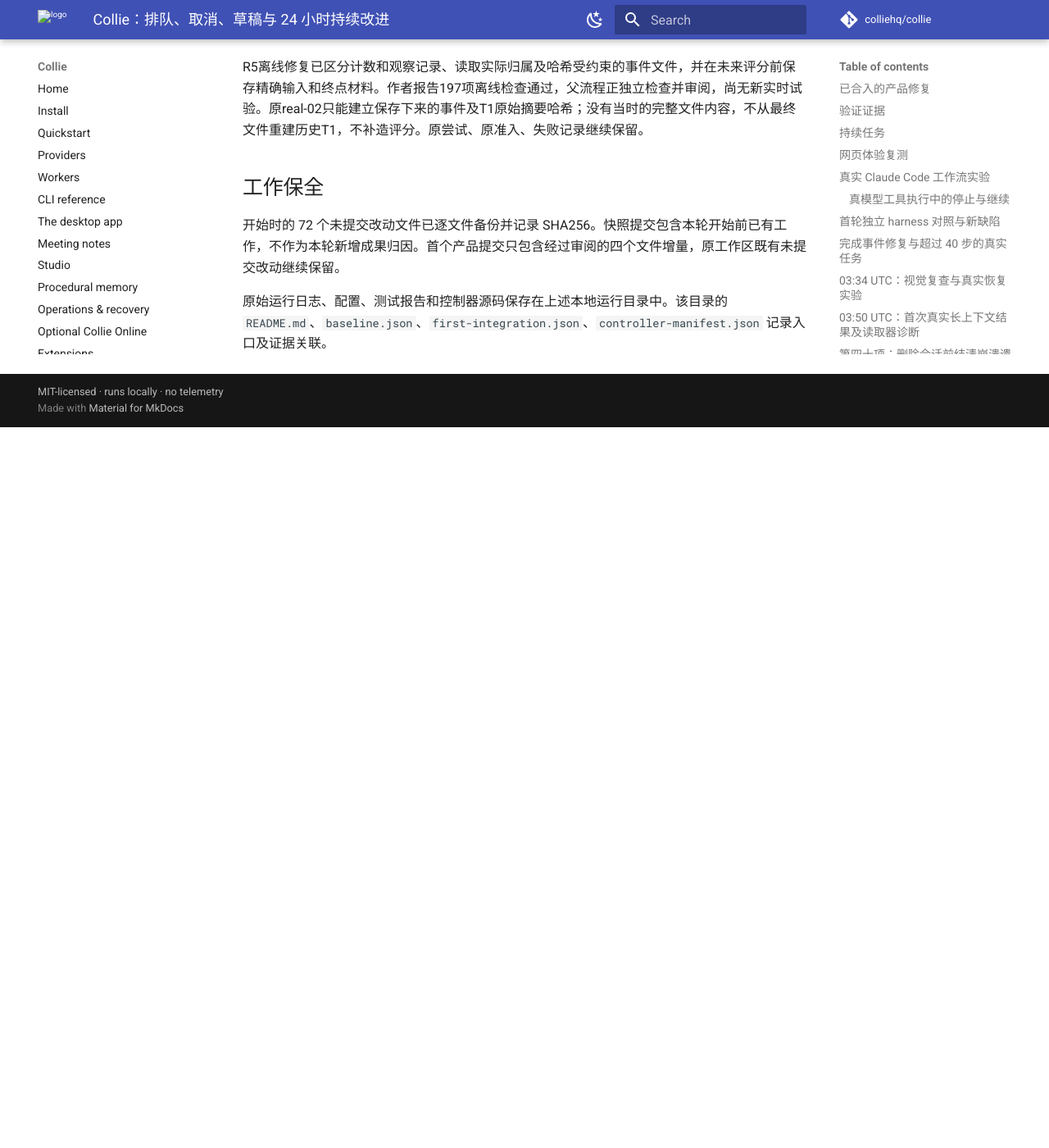
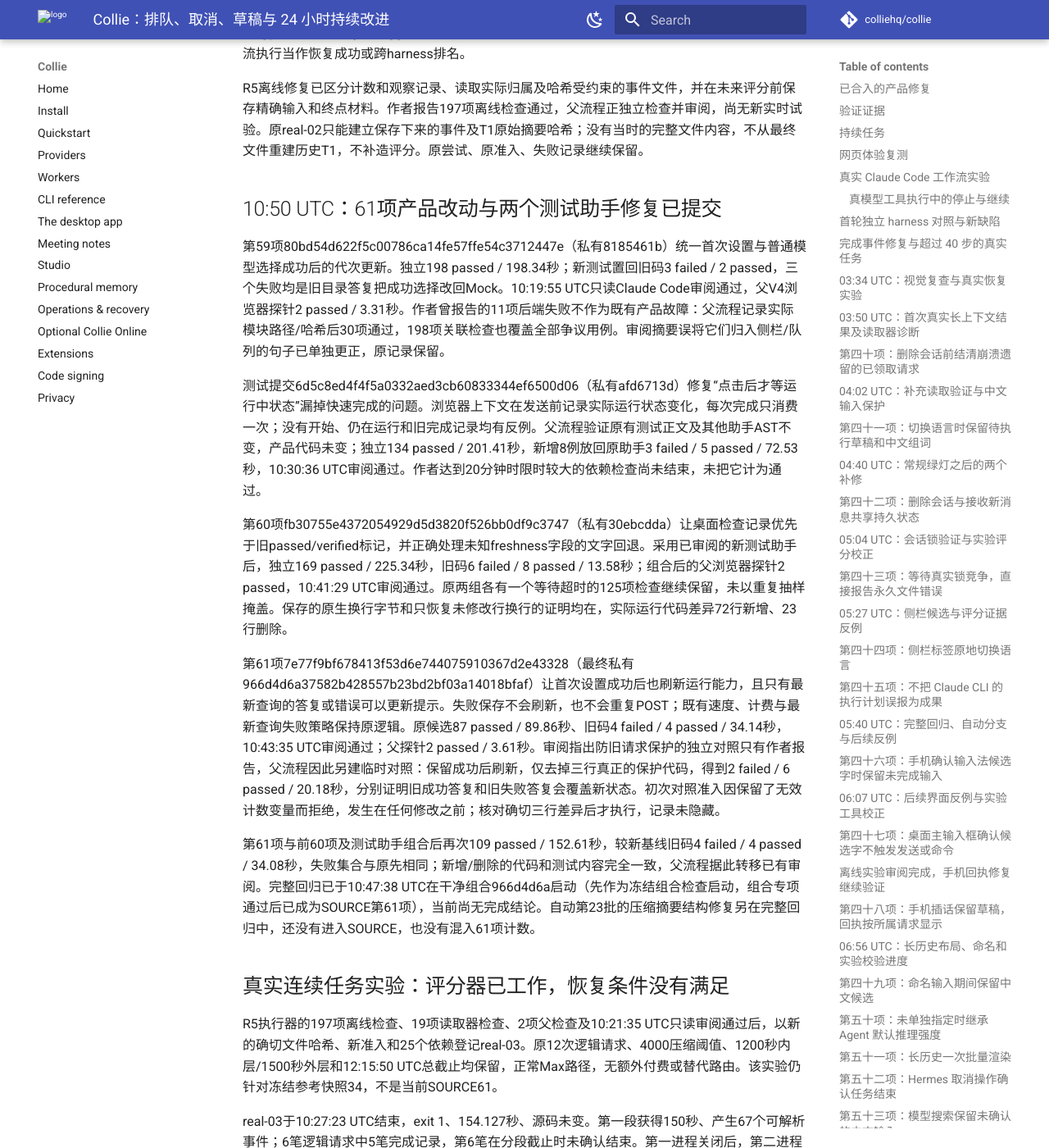
Before and after one commit to colliehq/collie, an MkDocs documentation site: the page built from docs/product-evolution-2026-09-13.md, in a window 1280 px wide and 1400 px high, scrolled down 48387 px. Shown: the whole window at 82% size. Built offline with MkDocs 1.6.1 and Material for MkDocs 9.7.7, drawn with Linux system fonts in a browser that asks for light colours; comment, search, counter and statistics services are not loaded; before the commit the page ends 48908 px from its top, so only the background shows below that; some of the changed text lies outside the part shown.

Commit message:
docs: record accepted UI fixes and measured continuity trial limits

```diff
--- a/docs/product-evolution-2026-09-13.md
+++ b/docs/product-evolution-2026-09-13.md
@@ -2,7 +2,7 @@
 
 本轮从 2026-09-13 05:15 PDT 开始，后台任务截止于 2026-09-14 05:15 PDT。
 
-五十八项产品改动已本地提交，另有侧栏测试时钟修复。最新一项修复模型目录异步返回覆盖已选模型、目录变化后按旧行号选择和弹窗旧焦点回调的问题。首次模型设置的同类竞态、桌面检查状态优先级及快速任务测试助手仍在独立验收。最近完成的完整回归覆盖前五十三项与时钟夹具：4387 passed / 20 skipped；全部58项组合另有80项专项通过，不能替代新版本完整回归。真实连续任务实验已执行两段工作流，但随后评分执行器崩溃，没有评分结论；离线修复待独立审阅。
+六十一项产品改动已本地提交，另有侧栏测试时钟与快速任务测试助手修复。最新改动让首次设置的模型和运行能力提示保持一致，防止旧答复覆盖新选择；桌面检查状态优先采用实际记录，超时不会被旧“通过”标记改绿。全部61项干净组合966d4d6a已开始完整回归，尚待结果。此前最近完成的完整回归覆盖前五十三项与时钟夹具：4387 passed / 20 skipped。真实连续任务实验已保存一次实际评分：更正效果通过，整体完成、交付、恢复和继续仍未验证；它因实验自身150秒分段时限及未确认请求保护而止步，不能据此声称当前产品恢复失败或跨harness排名。
 
 ## 已合入的产品修复
 
@@ -686,6 +686,28 @@ real-01于09:29:53 UTC结束，外层2.015秒、exit 1、源码未变。CLI --ve
 
 R5离线修复已区分计数和观察记录、读取实际归属及哈希受约束的事件文件，并在未来评分前保存精确输入和终点材料。作者报告197项离线检查通过，父流程正独立检查并审阅，尚无新实时试验。原real-02只能建立保存下来的事件及T1原始摘要哈希；没有当时的完整文件内容，不从最终文件重建历史T1，不补造评分。原尝试、原准入、失败记录继续保留。
 
+## 10:50 UTC：61项产品改动与两个测试助手修复已提交
+
+第59项80bd54d622f5c00786ca14fe57ffe54c3712447e（私有8185461b）统一首次设置与普通模型选择成功后的代次更新。独立198 passed / 198.34秒；新测试置回旧码3 failed / 2 passed，三个失败均是旧目录答复把成功选择改回Mock。10:19:55 UTC只读Claude Code审阅通过，父V4浏览器探针2 passed / 3.31秒。作者曾报告的11项后端失败不作为既有产品故障：父流程记录实际模块路径/哈希后30项通过，198项关联检查也覆盖全部争议用例。审阅摘要误将它们归入侧栏/队列的句子已单独更正，原记录保留。
+
+测试提交6d5c8ed4f4f5a0332aed3cb60833344ef6500d06（私有afd6713d）修复“点击后才等运行中状态”漏掉快速完成的问题。浏览器上下文在发送前记录实际运行状态变化，每次完成只消费一次；没有开始、仍在运行和旧完成记录均有反例。父流程验证原有测试正文及其他助手AST不变，产品代码未变；独立134 passed / 201.41秒，新增8例放回原助手3 failed / 5 passed / 72.53秒，10:30:36 UTC审阅通过。作者达到20分钟时限时较大的依赖检查尚未结束，未把它计为通过。
+
+第60项fb30755e4372054929d5d3820f526bb0df9c3747（私有30ebcdda）让桌面检查记录优先于旧passed/verified标记，并正确处理未知freshness字段的文字回退。采用已审阅的新测试助手后，独立169 passed / 225.34秒，旧码6 failed / 8 passed / 13.58秒；组合后的父浏览器探针2 passed，10:41:29 UTC审阅通过。原两组各有一个等待超时的125项检查继续保留，未以重复抽样掩盖。保存的原生换行字节和只恢复未修改行换行的证明均在，实际运行代码差异72行新增、23行删除。
+
+第61项7e77f9bf678413f53d6e744075910367d2e43328（最终私有966d4d6a37582b428557b23bd2bf03a14018bfaf）让首次设置成功后也刷新运行能力，且只有最新查询的答复或错误可以更新提示。失败保存不会刷新，也不会重复POST；既有速度、计费与最新查询失败策略保持原逻辑。原候选87 passed / 89.86秒、旧码4 failed / 4 passed / 34.14秒，10:43:35 UTC审阅通过；父探针2 passed / 3.61秒。审阅指出防旧请求保护的独立对照只有作者报告，父流程因此另建临时对照：保留成功后刷新，仅去掉三行真正的保护代码，得到2 failed / 6 passed / 20.18秒，分别证明旧成功答复和旧失败答复会覆盖新状态。初次对照准入因保留了无效计数变量而拒绝，发生在任何修改之前；核对确切三行差异后才执行，记录未隐藏。
+
+第61项与前60项及测试助手组合后再次109 passed / 152.61秒，较新基线旧码4 failed / 4 passed / 34.08秒，失败集合与原先相同；新增/删除的代码和测试内容完全一致，父流程据此转移已有审阅。完整回归已于10:47:38 UTC在干净组合966d4d6a启动（先作为冻结组合检查启动，组合专项通过后已成为SOURCE第61项），当前尚无完成结论。自动第23批的压缩摘要结构修复另在完整回归中，还没有进入SOURCE，也没有混入61项计数。
+
+## 真实连续任务实验：评分器已工作，恢复条件没有满足
+
+R5执行器的197项离线检查、19项读取器检查、2项父检查及10:21:35 UTC只读审阅通过后，以新的确切文件哈希、新准入和25个依赖登记real-03。原12次逻辑请求、4000压缩阈值、1200秒内层/1500秒外层和12:15:50 UTC总截止均保留，正常Max路径，无额外付费或替代路由。该实验仍针对冻结参考快照34，不是当前SOURCE61。
+
+real-03于10:27:23 UTC结束，exit 1、154.127秒、源码未变。第一段获得150秒、产生67个可解析事件；6笔逻辑请求中5笔完成记录，第6笔在分段截止时未确认结束。第一进程关闭后，第二进程按既有额度账本规则拒绝启动；两棵进程树均已终止，没有第二段SSE。它不是“两个工作流都完成”。物理HTTP次数、远端第6笔是否完成及实际费用均未知。
+
+这次kernel-inputs.json和grading.json均成功保存，19份最终材料已冻结。内核结果：更正效果PASS（玩具摘要文件与预登记期望字节匹配）；任务完成、检查点恢复、更正交付、持久继续均UNVERIFIED。其他产物的依据为UNDETERMINED，具体原因是第52条用户指令不在冻结评分语法中。更正效果通过不等于能够证明交付，也不是整体成功。此前real-02执行两段但评分器TypeError，以及更早real-01只做CLI版本检查即拒绝的样本，都保持原记录。
+
+Claude Code另做只读源码审计，父流程用未修改的v9_ledger在临时账本上独立复现：关闭第一生命周期不会确认悬而未决的请求，第二生命周期因此拒绝。实验驱动的150秒常量先于总预算触发；不能把这个结果归咎于当前Collie恢复实现。后续“正常完成后重启”与“请求中途硬中断”应分别登记条件，不能改旧分数、暗中延长时限或放开账本。审计原报告的午夜时间占位值及granted布尔值命名错误已在父记录更正，原三份文件和19份试验材料不变。
+
 ## 工作保全
 
 开始时的 72 个未提交改动文件已逐文件备份并记录 SHA256。快照提交包含本轮开始前已有工作，不作为本轮新增成果归因。首个产品提交只包含经过审阅的四个文件增量，原工作区既有未提交改动继续保留。
```
